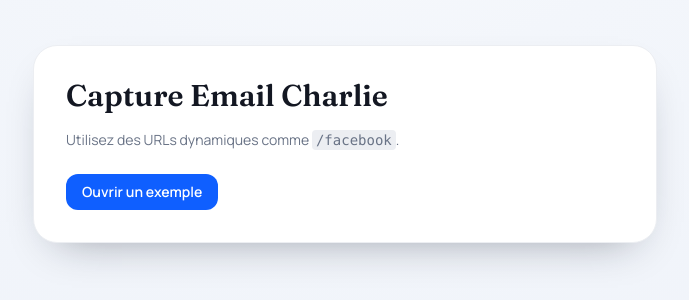
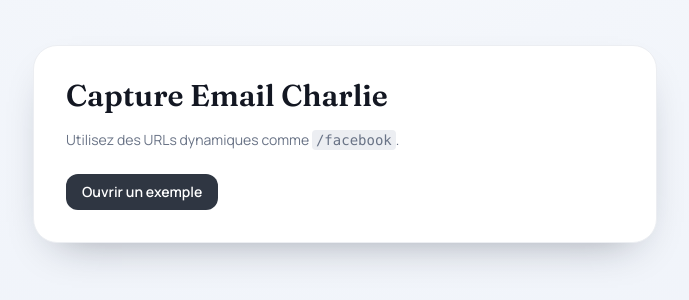
Before and after one commit to mathisbaala/Charlie-mail, a Next.js app: page / in a window 1280 px wide. Shown: the part 256-556 px from the top of the page, without its empty margins (295-984 px from the left). Built offline with nearby package versions, Linux system fonts and the light colour scheme; no server answers.

Commit message:
style: harmonize landing CTA colors with Charlie branding

```diff
--- a/tailwind.config.ts
+++ b/tailwind.config.ts
@@ -18,8 +18,8 @@ const config: Config = {
           900: "#131722"
         },
         accent: {
-          500: "#0f5fff",
-          600: "#0b4ed8"
+          500: "#2f3642",
+          600: "#131722"
         }
       },
       boxShadow: {
```
